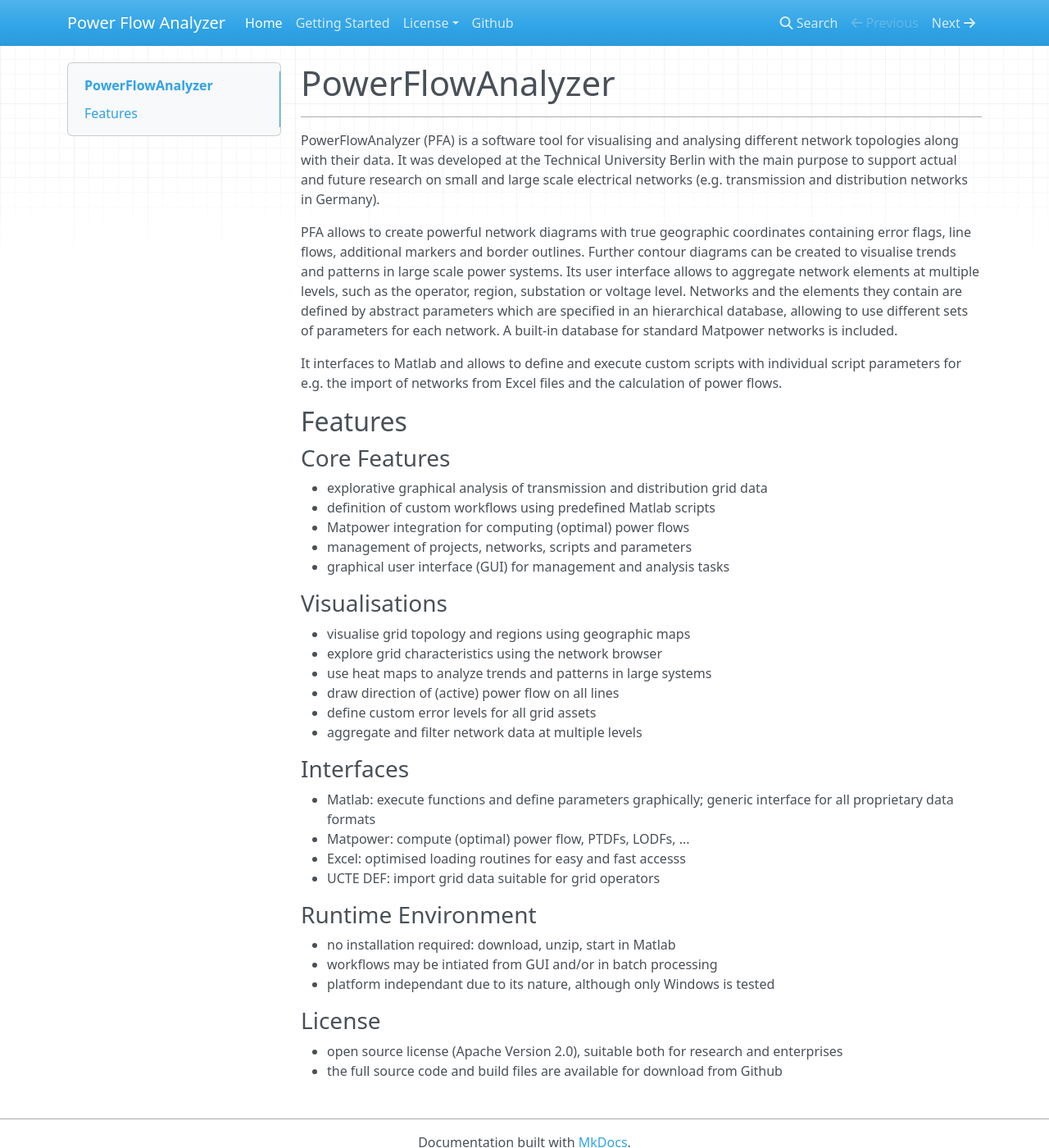
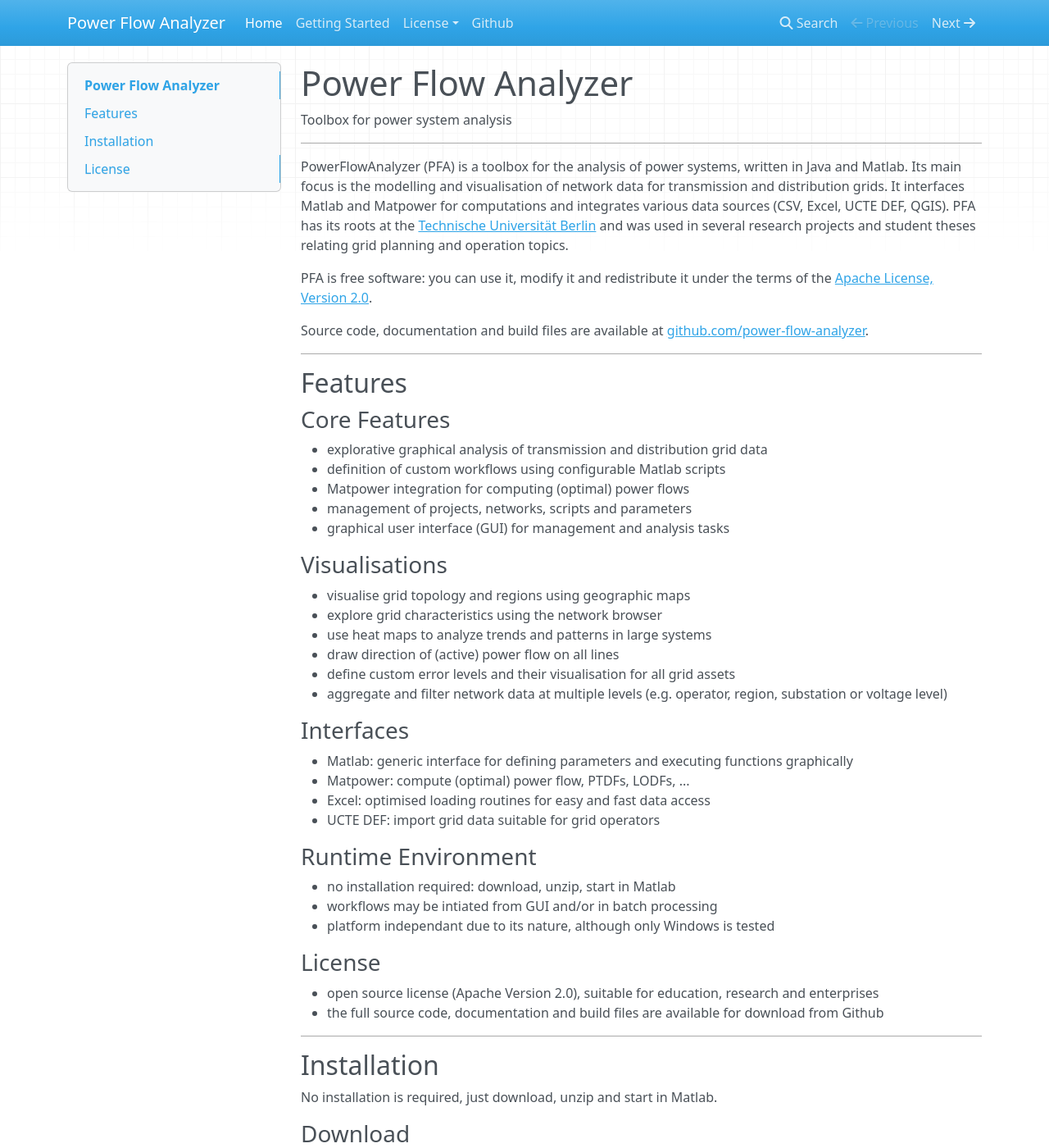
Before and after one commit to power-flow-analyzer/pfa-documentation, an MkDocs documentation site: the page built from docs/index.md, in a window 1280 px wide and 1400 px high. Shown: the whole window at 82% size. Built offline with MkDocs 1.6.1, drawn with Linux system fonts in a browser that asks for light colours; nearby versions of some CDN libraries; some of the changed text lies outside the part shown.

Commit message:
documentation improved

```diff
--- a/docs/index.md
+++ b/docs/index.md
@@ -1,19 +1,23 @@
-# PowerFlowAnalyzer
+# Power Flow Analyzer
+
+Toolbox for power system analysis
 
 ---
 
-PowerFlowAnalyzer (PFA) is a software tool for visualising and analysing different network topologies along with their data. It was developed at the Technical University Berlin with the main purpose to support actual and future research on small and large scale electrical networks (e.g. transmission and distribution networks in Germany).
+PowerFlowAnalyzer (PFA) is a toolbox for the analysis of power systems, written in Java and Matlab. Its main focus is the modelling and visualisation of network data for transmission and distribution grids.
+It interfaces Matlab and Matpower for computations and integrates various data sources (CSV, Excel, UCTE DEF, QGIS). PFA has its roots at the [Technische Universit&auml;t Berlin](https://www.tu-berlin.de) and was used in several research projects and student theses relating grid planning and operation topics.
 
-PFA allows to create powerful network diagrams with true geographic coordinates containing error flags, line flows, additional markers and border outlines. Further contour diagrams can be created to visualise trends and patterns in large scale power systems. Its user interface allows to aggregate network elements at multiple levels, such as the operator, region, substation or voltage level.
-Networks and the elements they contain are defined by abstract parameters which are specified in an hierarchical database, allowing to use different sets of parameters for each network. A built-in database for standard Matpower networks is included.
+PFA is free software: you can use it, modify it and redistribute it under the terms of the [Apache License, Version 2.0](license/license.md).
 
-It interfaces to Matlab and allows to define and execute custom scripts with individual script parameters for e.g. the import of networks from Excel files and the calculation of power flows.
+Source code, documentation and build files are available at [github.com/power-flow-analyzer](https://github.com/power-flow-analyzer).
+
+---
 
 ## Features
 
 ### Core Features
 * explorative graphical analysis of transmission and distribution grid data
-* definition of custom workflows using predefined Matlab scripts
+* definition of custom workflows using configurable Matlab scripts
 * Matpower integration for computing (optimal) power flows
 * management of projects, networks, scripts and parameters
 * graphical user interface (GUI) for management and analysis tasks
@@ -23,13 +27,13 @@ It interfaces to Matlab and allows to define and execute custom scripts with ind
 * explore grid characteristics using the network browser
 * use heat maps to analyze trends and patterns in large systems
 * draw direction of (active) power flow on all lines
-* define custom error levels for all grid assets
-* aggregate and filter network data at multiple levels
+* define custom error levels and their visualisation for all grid assets
+* aggregate and filter network data at multiple levels (e.g. operator, region, substation or voltage level)
 
 ### Interfaces
-* Matlab: execute functions and define parameters graphically; generic interface for all proprietary data formats
+* Matlab: generic interface for defining parameters and executing functions graphically
 * Matpower: compute (optimal) power flow, PTDFs, LODFs, ...
-* Excel: optimised loading routines for easy and fast accesss
+* Excel: optimised loading routines for easy and fast data access
 * UCTE DEF: import grid data suitable for grid operators
 
 ### Runtime Environment
@@ -38,5 +42,36 @@ It interfaces to Matlab and allows to define and execute custom scripts with ind
 * platform independant due to its nature, although only Windows is tested
 
 ### License
-* open source license (Apache Version 2.0), suitable both for research and enterprises
-* the full source code and build files are available for download from Github
+* open source license (Apache Version 2.0), suitable for education, research and enterprises
+* the full source code, documentation and build files are available for download from Github
+
+---
+
+## Installation
+
+No installation is required, just download, unzip and start in Matlab.
+
+### Download
+Download a release from the [release page](https://github.com/power-flow-analyzer/PowerFlowAnalyzer/releases)
+(e.g. [PowerFlowAnalyzer-2.3.0.zip](https://github.com/power-flow-analyzer/PowerFlowAnalyzer/releases/download/2.3.0/PowerFlowAnalyzer-2.3.0.zip)).
+
+### Unzip
+
+Unzip the zip file. A new folder `PowerFlowAnalyzer-<VERSION>` will be created. The final name is version dependant (e.g. `PowerFlowAnalyzer-2.3.0`).
+
+### Start in Matlab
+
+Run `pfa_start_application.m` in Matlab.
+
+---
+
+## License
+
+PowerFlowAnalyzer is released under the Apache License, Version 2.0 (see [LICENSE file](license/license.md)).
+You may obtain a copy of the License at http://www.apache.org/licenses/LICENSE-2.0.
+
+This software includes [MATPOWER](http://www.pserc.cornell.edu/matpower)
+[(Github)](https://github.com/MATPOWER/matpower "MATPOWER on Github"),
+[MigLayout](http://miglayout.com) [(Github)](https://github.com/mikaelgrev/miglayout "MigLayout on Github") and [Fatcow Hosting Icons](http://www.fatcow.com)
+[(Github)](https://github.com/ioBroker/ioBroker.icons-fatcow-hosting "Fatcow Hosting Icons on Github").
+See [NOTICE file](license/notice.md) for more information.
```
